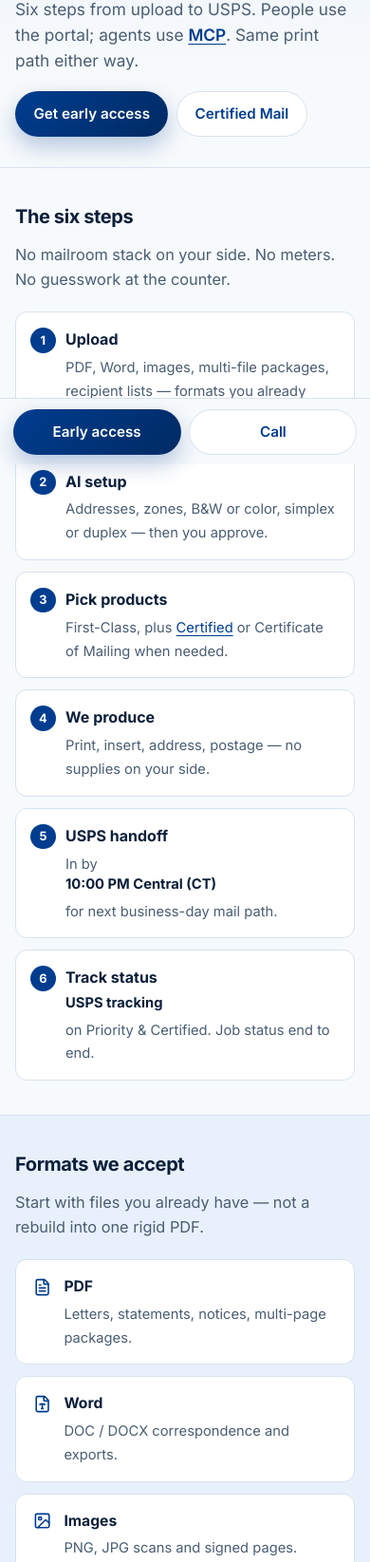
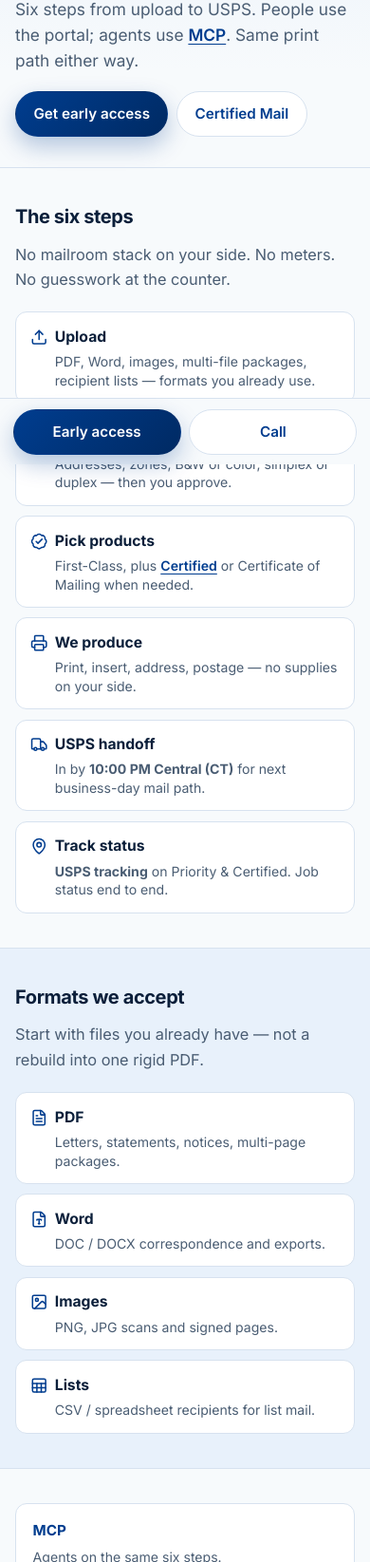
Before and after one commit to broadstrokeinc/usmail-ai, a website: page public/how-it-works.html in a window 390 px wide. Shown: the part 355-2000 px from the top of the page at 95% size. Drawn offline with nearby package versions, Linux system fonts and the light colour scheme.

Commit message:
UI polish: drop hero chips, Lucide step cards, 2×2/2×3 grids
- Remove redundant hero-explore chips; keep trust pills
- Interior pages use landing-style Lucide step cards (not number badges)
- 2×2 for fours, 2×3 for sixes; industry 2×3; simplify mid hero phone CTAs

```diff
--- a/public/how-it-works.html
+++ b/public/how-it-works.html
@@ -120,30 +120,30 @@
       <div class="wrap">
         <h2 id="steps-title">The six steps</h2>
         <p class="section-lead">No mailroom stack on your side. No meters. No guesswork at the counter.</p>
-        <ol class="page-steps">
-          <li>
-            <strong>Upload</strong>
-            <span>PDF, Word, images, multi-file packages, recipient lists — formats you already use.</span>
+        <ol class="steps steps-grid-3" aria-label="Six production steps">
+          <li class="step">
+            <h3><i data-lucide="upload" aria-hidden="true"></i> Upload</h3>
+            <p>PDF, Word, images, multi-file packages, recipient lists — formats you already use.</p>
           </li>
-          <li>
-            <strong>AI setup</strong>
-            <span>Addresses, zones, B&amp;W or color, simplex or duplex — then you approve.</span>
+          <li class="step">
+            <h3><i data-lucide="sparkles" aria-hidden="true"></i> AI setup</h3>
+            <p>Addresses, zones, B&amp;W or color, simplex or duplex — then you approve.</p>
           </li>
-          <li>
-            <strong>Pick products</strong>
-            <span>First-Class, plus <a href="/certified-mail">Certified</a> or Certificate of Mailing when needed.</span>
+          <li class="step">
+            <h3><i data-lucide="badge-check" aria-hidden="true"></i> Pick products</h3>
+            <p>First-Class, plus <a href="/certified-mail">Certified</a> or Certificate of Mailing when needed.</p>
           </li>
-          <li>
-            <strong>We produce</strong>
-            <span>Print, insert, address, postage — no supplies on your side.</span>
+          <li class="step">
+            <h3><i data-lucide="printer" aria-hidden="true"></i> We produce</h3>
+            <p>Print, insert, address, postage — no supplies on your side.</p>
           </li>
-          <li>
-            <strong>USPS handoff</strong>
-            <span>In by <strong>10:00 PM Central (CT)</strong> for next business-day mail path.</span>
+          <li class="step">
+            <h3><i data-lucide="truck" aria-hidden="true"></i> USPS handoff</h3>
+            <p>In by <strong>10:00 PM Central (CT)</strong> for next business-day mail path.</p>
           </li>
-          <li>
-            <strong>Track status</strong>
-            <span><strong>USPS tracking</strong> on Priority &amp; Certified. Job status end to end.</span>
+          <li class="step">
+            <h3><i data-lucide="map-pin" aria-hidden="true"></i> Track status</h3>
+            <p><strong>USPS tracking</strong> on Priority &amp; Certified. Job status end to end.</p>
           </li>
         </ol>
       </div>
@@ -153,22 +153,22 @@
       <div class="wrap">
         <h2 id="formats-hiw">Formats we accept</h2>
         <p class="section-lead">Start with files you already have — not a rebuild into one rigid PDF.</p>
-        <ul class="feature-points">
-          <li>
-            <i data-lucide="file-text" aria-hidden="true"></i>
-            <div><strong>PDF</strong><span>Letters, statements, notices, multi-page packages.</span></div>
+        <ul class="steps steps-grid-2" aria-label="Accepted formats">
+          <li class="step">
+            <h3><i data-lucide="file-text" aria-hidden="true"></i> PDF</h3>
+            <p>Letters, statements, notices, multi-page packages.</p>
           </li>
-          <li>
-            <i data-lucide="file-type" aria-hidden="true"></i>
-            <div><strong>Word</strong><span>DOC / DOCX correspondence and exports.</span></div>
+          <li class="step">
+            <h3><i data-lucide="file-type" aria-hidden="true"></i> Word</h3>
+            <p>DOC / DOCX correspondence and exports.</p>
           </li>
-          <li>
-            <i data-lucide="image" aria-hidden="true"></i>
-            <div><strong>Images</strong><span>PNG, JPG scans and signed pages.</span></div>
+          <li class="step">
+            <h3><i data-lucide="image" aria-hidden="true"></i> Images</h3>
+            <p>PNG, JPG scans and signed pages.</p>
           </li>
-          <li>
-            <i data-lucide="sheet" aria-hidden="true"></i>
-            <div><strong>Lists</strong><span>CSV / spreadsheet recipients for list mail.</span></div>
+          <li class="step">
+            <h3><i data-lucide="sheet" aria-hidden="true"></i> Lists</h3>
+            <p>CSV / spreadsheet recipients for list mail.</p>
           </li>
         </ul>
       </div>
--- a/public/styles.css
+++ b/public/styles.css
@@ -797,7 +797,7 @@ a {
   background: #e8f0fa;
 }
 
-/* Steps — compact, icon on same line as title */
+/* Steps — compact, Lucide icon on same line as title (landing + interior) */
 .steps {
   list-style: none;
   margin: 0;
@@ -805,6 +805,34 @@ a {
   display: grid;
   gap: 0.65rem;
   grid-template-columns: 1fr;
+}
+
+/* 2×2 on tablet+ */
+.steps.steps-grid-2 {
+  grid-template-columns: 1fr;
+}
+
+@media (min-width: 640px) {
+  .steps.steps-grid-2 {
+    grid-template-columns: repeat(2, 1fr);
+  }
+}
+
+/* 2×3 (six cards) or 1×3 row — 3 cols desktop, 2 tablet, 1 mobile */
+.steps.steps-grid-3 {
+  grid-template-columns: 1fr;
+}
+
+@media (min-width: 640px) {
+  .steps.steps-grid-3 {
+    grid-template-columns: repeat(2, 1fr);
+  }
+}
+
+@media (min-width: 960px) {
+  .steps.steps-grid-3 {
+    grid-template-columns: repeat(3, 1fr);
+  }
 }
 
 .step {
@@ -825,12 +853,25 @@ a {
   color: var(--ink);
 }
 
+.step h3 svg,
+.step h3 i {
+  width: 1.15rem;
+  height: 1.15rem;
+  flex-shrink: 0;
+  color: var(--navy);
+}
+
 .step p {
   margin: 0;
   color: var(--slate);
   font-size: 0.88rem;
   line-height: 1.4;
   padding-left: 1.6rem;
+}
+
+.step p a {
+  color: var(--navy);
+  font-weight: 600;
 }
 
 /* Benefits — icon + title same line */
@@ -1719,29 +1760,37 @@ a {
   font-weight: 600;
 }
 
+/* Legacy feature-points → same visual as .steps cards (2×2 default) */
 .feature-points {
   list-style: none;
   margin: 0;
   padding: 0;
   display: grid;
-  gap: 0.75rem;
+  gap: 0.65rem;
+  grid-template-columns: 1fr;
+}
+
+@media (min-width: 640px) {
+  .feature-points {
+    grid-template-columns: repeat(2, 1fr);
+  }
 }
 
 .feature-points li {
   display: grid;
   grid-template-columns: auto 1fr;
-  gap: 0.65rem 0.85rem;
-  padding: 1rem 1.1rem;
+  gap: 0.45rem 0.65rem;
+  padding: 0.85rem 0.95rem;
   background: var(--white);
   border: 1px solid var(--line);
   border-radius: 12px;
 }
 
 .feature-points li svg {
-  width: 1.2rem;
-  height: 1.2rem;
-  color: var(--navy);
-  margin-top: 0.15rem;
+  width: 1.15rem;
+  height: 1.15rem;
+  color: var(--navy);
+  margin-top: 0.12rem;
 }
 
 .feature-points strong {
@@ -1753,45 +1802,33 @@ a {
 
 .feature-points span {
   color: var(--slate);
-  font-size: 0.92rem;
-  line-height: 1.45;
-}
-
+  font-size: 0.88rem;
+  line-height: 1.4;
+}
+
+/* Deprecated numbered page-steps — prefer .steps + Lucide */
 .page-steps {
   list-style: none;
   margin: 0;
   padding: 0;
-  counter-reset: step;
-  display: grid;
-  gap: 0.75rem;
+  display: grid;
+  gap: 0.65rem;
+  grid-template-columns: 1fr;
+}
+
+@media (min-width: 640px) {
+  .page-steps {
+    grid-template-columns: repeat(2, 1fr);
+  }
 }
 
 .page-steps li {
-  counter-increment: step;
-  position: relative;
-  padding: 1rem 1.1rem 1rem 3.25rem;
+  padding: 0.85rem 0.95rem;
   background: var(--white);
   border: 1px solid var(--line);
   border-radius: 12px;
 }
 
-.page-steps li::before {
-  content: counter(step);
-  position: absolute;
-  left: 0.95rem;
-  top: 1rem;
-  width: 1.65rem;
-  height: 1.65rem;
-  border-radius: 999px;
-  background: var(--navy);
-  color: #fff;
-  font-size: 0.8rem;
-  font-weight: 700;
-  display: flex;
-  align-items: center;
-  justify-content: center;
-}
-
 .page-steps strong {
   display: block;
   margin-bottom: 0.25rem;
@@ -1800,14 +1837,8 @@ a {
 
 .page-steps span {
   color: var(--slate);
-  font-size: 0.92rem;
-  line-height: 1.45;
-}
-
-@media (min-width: 720px) {
-  .page-steps {
-    grid-template-columns: 1fr 1fr;
-  }
+  font-size: 0.88rem;
+  line-height: 1.4;
 }
 
 .industry-grid {
```
Also changed, not shown: public/certified-mail.html (+27 -40 lines), public/index.html (+2 -9 lines), public/industries.html (+10 -19 lines), public/mcp.html (+23 -44 lines).
